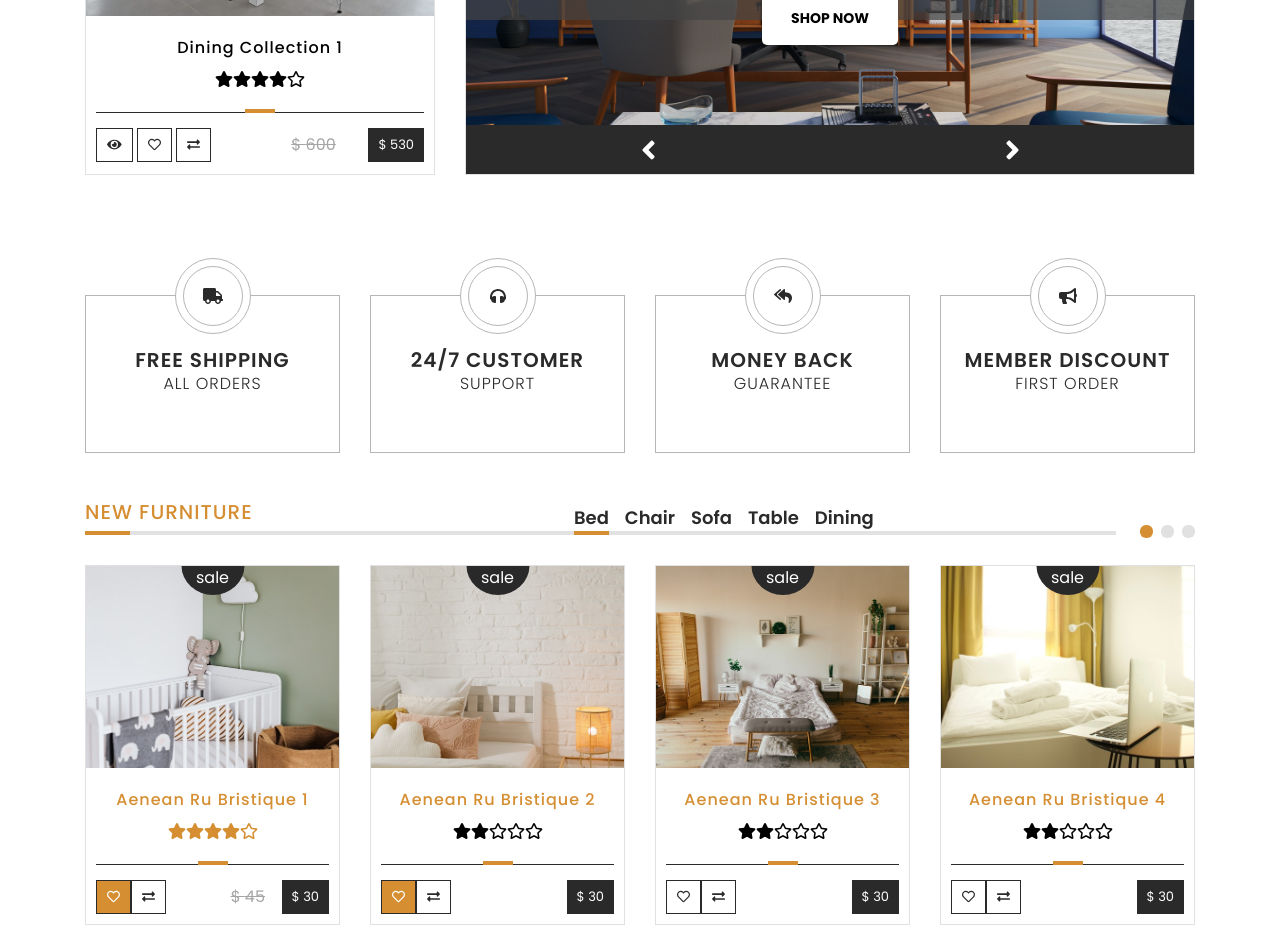
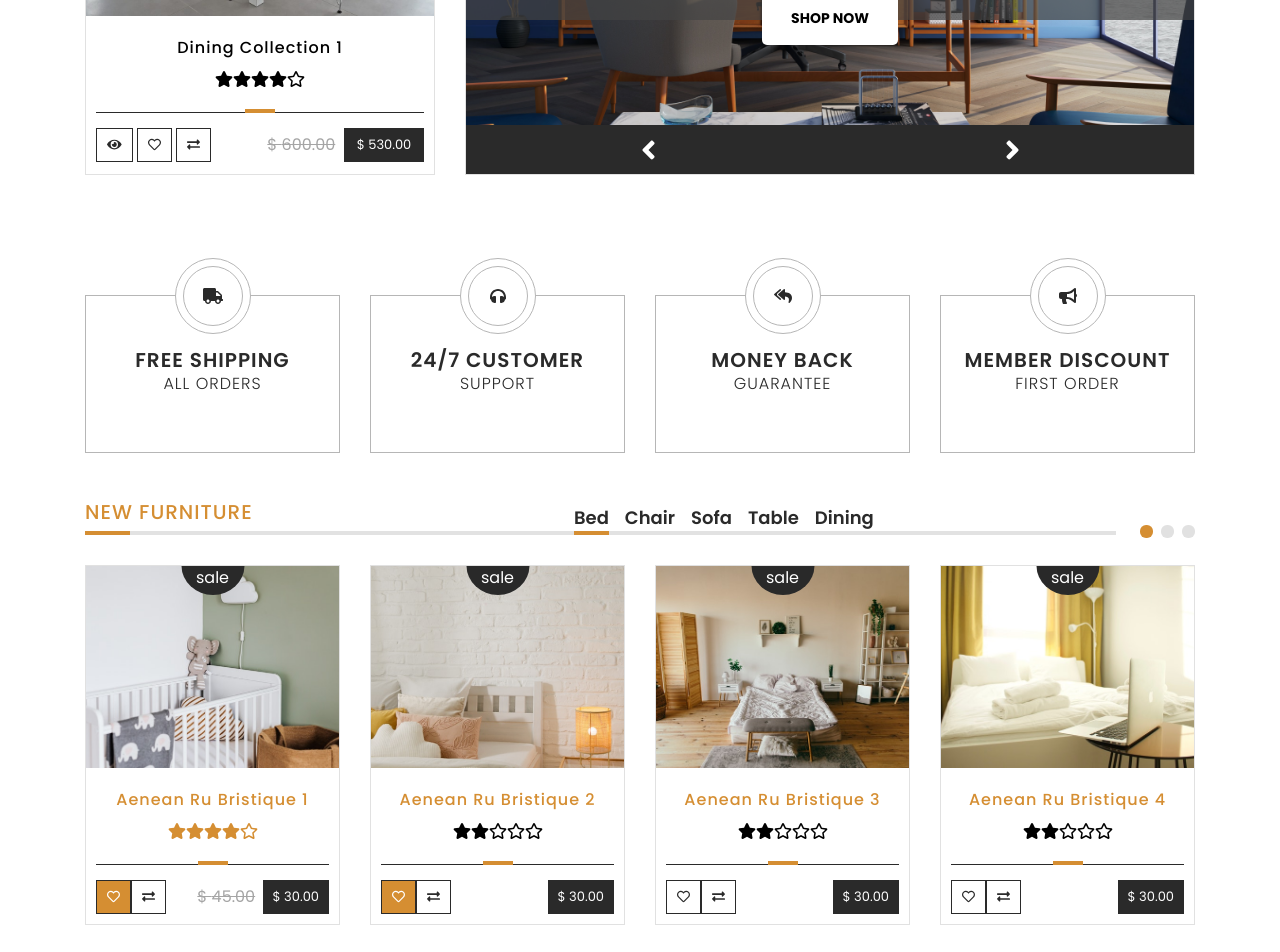
Before and after one commit to kamilwilk95/wdp-2206-02, a React (Create React App) app: page / in a window 1280 px wide. Shown: the part 620-1572 px from the top of the page. Built offline with nearby package versions, Linux system fonts and the light colour scheme.

Commit message:
ADD price format with 2 decimals CHANGE adjust priceOld position in promoted component

```diff
--- a/src/components/common/ProductBox/ProductBox.js
+++ b/src/components/common/ProductBox/ProductBox.js
@@ -77,13 +77,13 @@ const ProductBox = ({
         {priceOld && (
           <div className={styles.priceold}>
             <Button noHover variant='light'>
-              $ {priceOld}
+              $ {priceOld.toFixed(2)}
             </Button>
           </div>
         )}
         <div>
           <Button className={styles.price} noHover variant='small'>
-            $ {price}
+            $ {price.toFixed(2)}
           </Button>
         </div>
       </div>
--- a/src/components/common/ProductBox/ProductBox.module.scss
+++ b/src/components/common/ProductBox/ProductBox.module.scss
@@ -114,7 +114,7 @@
     font-size: 16px;
     text-decoration: line-through;
     background: none;
-    padding-left: $base-padding * 2;
+    padding-left: $base-padding;
   }
 
   .compare {
--- a/src/components/features/PromotedBox/PromotedBox.js
+++ b/src/components/features/PromotedBox/PromotedBox.js
@@ -219,13 +219,13 @@ const PromotedBox = () => {
                   {item.priceOld && (
                     <div className={styles.priceold}>
                       <Button noHover variant='light'>
-                        $ {item.priceOld}
+                        $ {item.priceOld.toFixed(2)}
                       </Button>
                     </div>
                   )}
-                  <div>
+                  <div className={styles.price}>
                     <Button noHover variant='small'>
-                      $ {item.price}
+                      $ {item.price.toFixed(2)}
                     </Button>
                   </div>
                 </div>
--- a/src/components/features/PromotedBox/PromotedBox.module.scss
+++ b/src/components/features/PromotedBox/PromotedBox.module.scss
@@ -137,11 +137,16 @@
   align-items: center;
 }
 
+.price {
+  font-size: 16px;
+  width: 80px;
+  text-align: center;
+}
+
 .priceold {
   color: $text-price-old;
   font-size: 16px;
   text-decoration: line-through;
-  background: none;
   padding-left: $base-padding * 2;
 }
 
```
